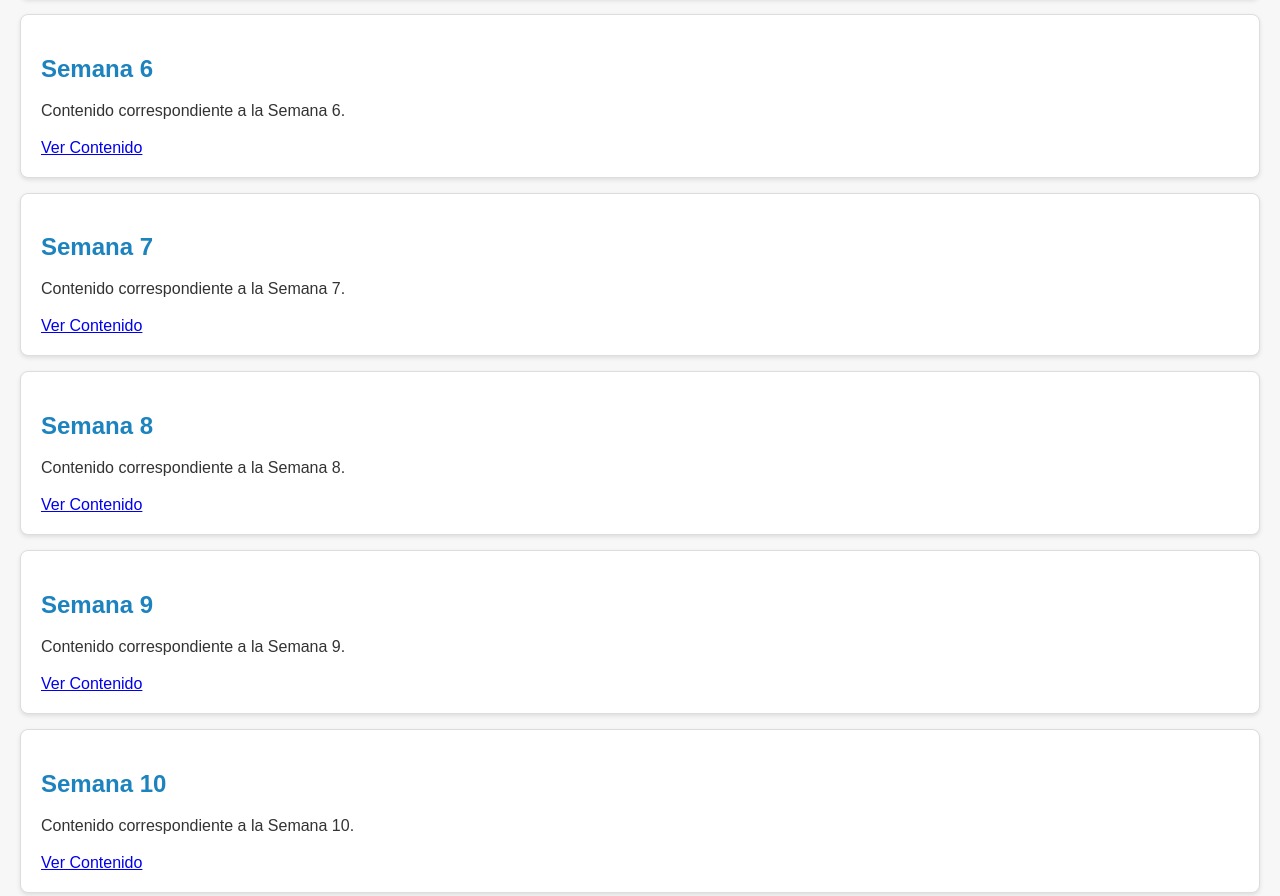
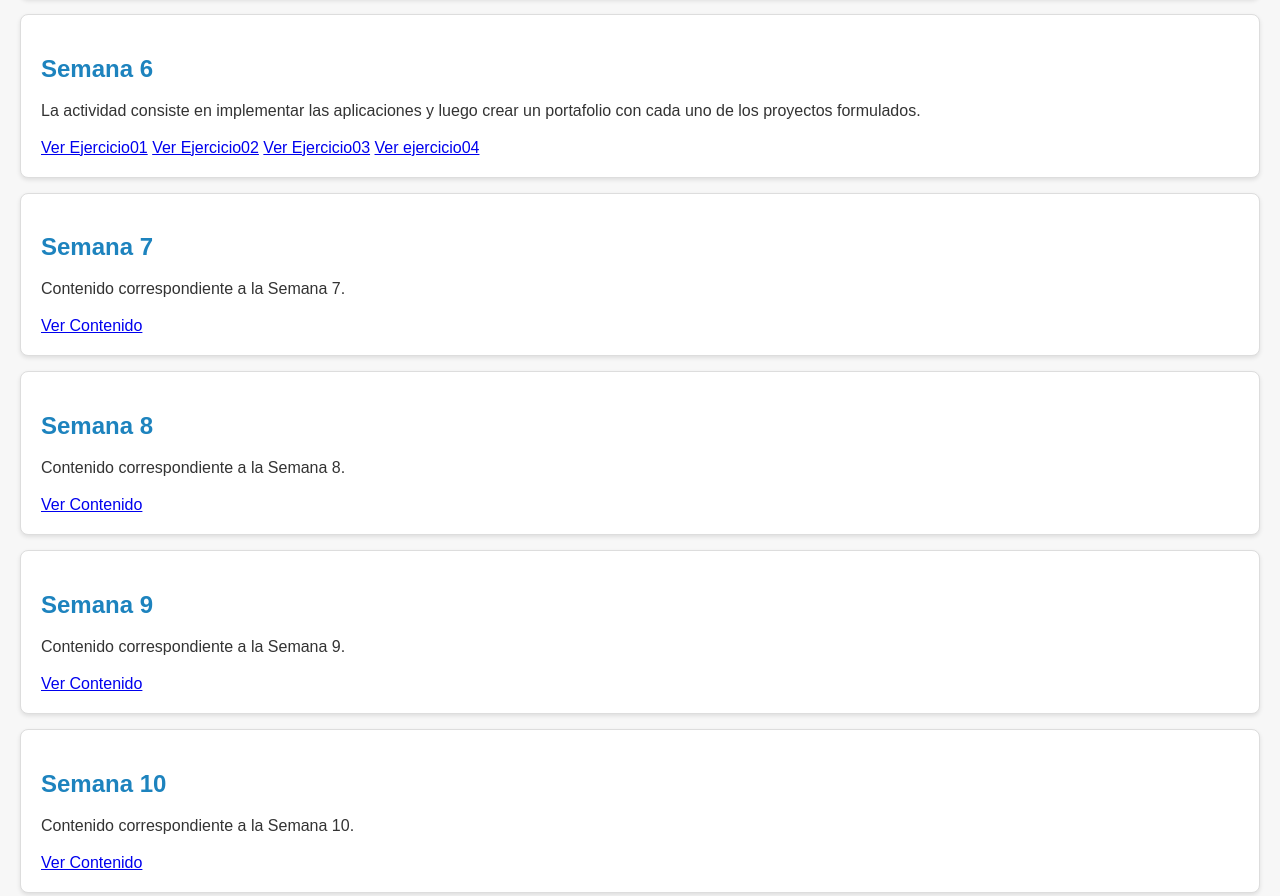
Before and after one commit to NickolEnriquez/dpwprogramacionmobil.github.io, a plain HTML site: page trabajos.html in a window 1280 px wide. Shown: the part 1604-2500 px from the top of the page. Drawn offline with Linux system fonts and the light colour scheme.

Commit message:
Update trabajos.html

```diff
--- a/trabajos.html
+++ b/trabajos.html
@@ -66,8 +66,11 @@
 
         <section id="semana6">
             <h2>Semana 6</h2>
-            <p>Contenido correspondiente a la Semana 6.</p>
-            <a href="contenido_semana6.html">Ver Contenido</a>
+            <p>La actividad consiste en implementar las aplicaciones y luego crear un portafolio con cada uno de los proyectos formulados. </p>
+            <a href="dart/S6_ejercicio01.dart">Ver Ejercicio01</a>
+            <a href="dart/S6_ejercicio02.dart">Ver Ejercicio02</a>
+            <a href="dart/S6_ejercicio03.dart">Ver Ejercicio03</a>
+            <a href="dart/S6_ejercicio04.dart">Ver ejercicio04</a>
         </section>
 
         <section id="semana7">
@@ -133,3 +136,6 @@
 
 </body>
 </html>
+
+
+</html>
```
